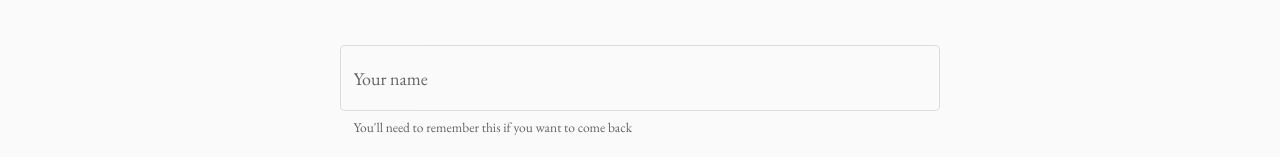
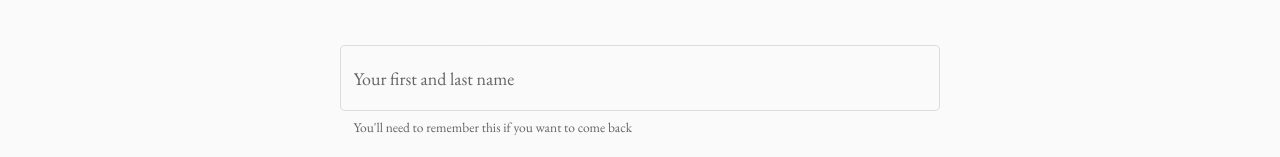
Before and after one commit to ClaireMcA/gift-registry-ui, an Angular app: page / in a window 1280 px wide. Shown: the part 316-473 px from the top of the page. Built offline with nearby package versions, Linux system fonts and the light colour scheme.

Commit message:
add kalie and kingsley

```diff
--- a/src/app/auth/register/register.component.html
+++ b/src/app/auth/register/register.component.html
@@ -19,8 +19,8 @@
 
   <form (ngSubmit)='register()'>
     <mat-form-field appearance="outline">
-      <mat-label>Your name</mat-label>
-      <input [(ngModel)]="credentials.name" name="name" matInput placeholder="Enter your name">
+      <mat-label>Your first and last name</mat-label>
+      <input [(ngModel)]="credentials.name" name="name" matInput placeholder="Enter your first and last name">
       <mat-hint>You'll need to remember this if you want to come back</mat-hint>
     </mat-form-field>
 
--- a/src/app/rsvp/rsvp-home/rsvp-home.component.ts
+++ b/src/app/rsvp/rsvp-home/rsvp-home.component.ts
@@ -55,11 +55,13 @@ export class RsvpHomeComponent implements OnInit {
     "John, Linda and Erin",
     "Josh and Hannah",
     "Josh and Isobel",
+    "Kali Rose",
     "Karim and Ella",
     "Katie McAuliffe",
     "Katja Everson",
     "Mikayla Thomas",
     "Kelly, Allan, Kieran and Zoe",
+    "Kingsley Rose",
     "Kylie, Rostyn, Rohan and Ashlyn",
     "Linda, Scott, Lauren and Amy",
     "Lindi Rebel",
```
